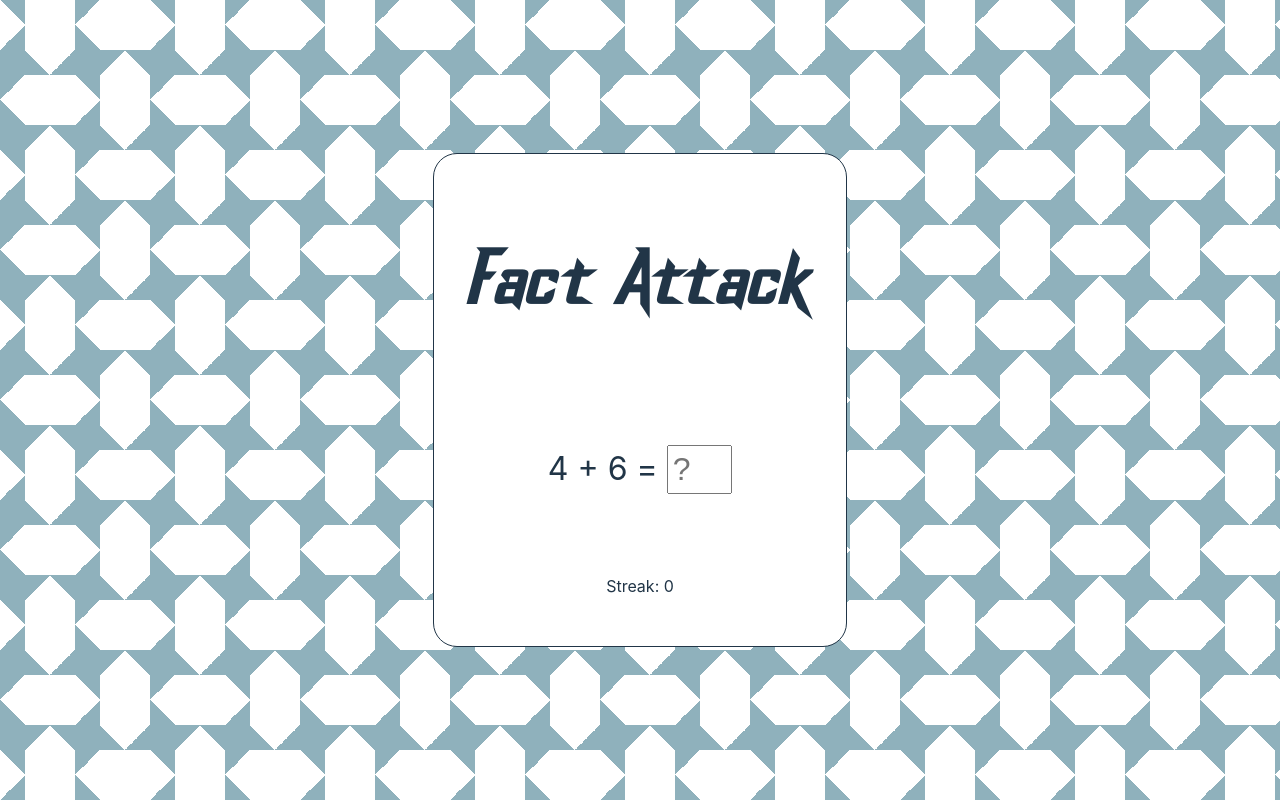
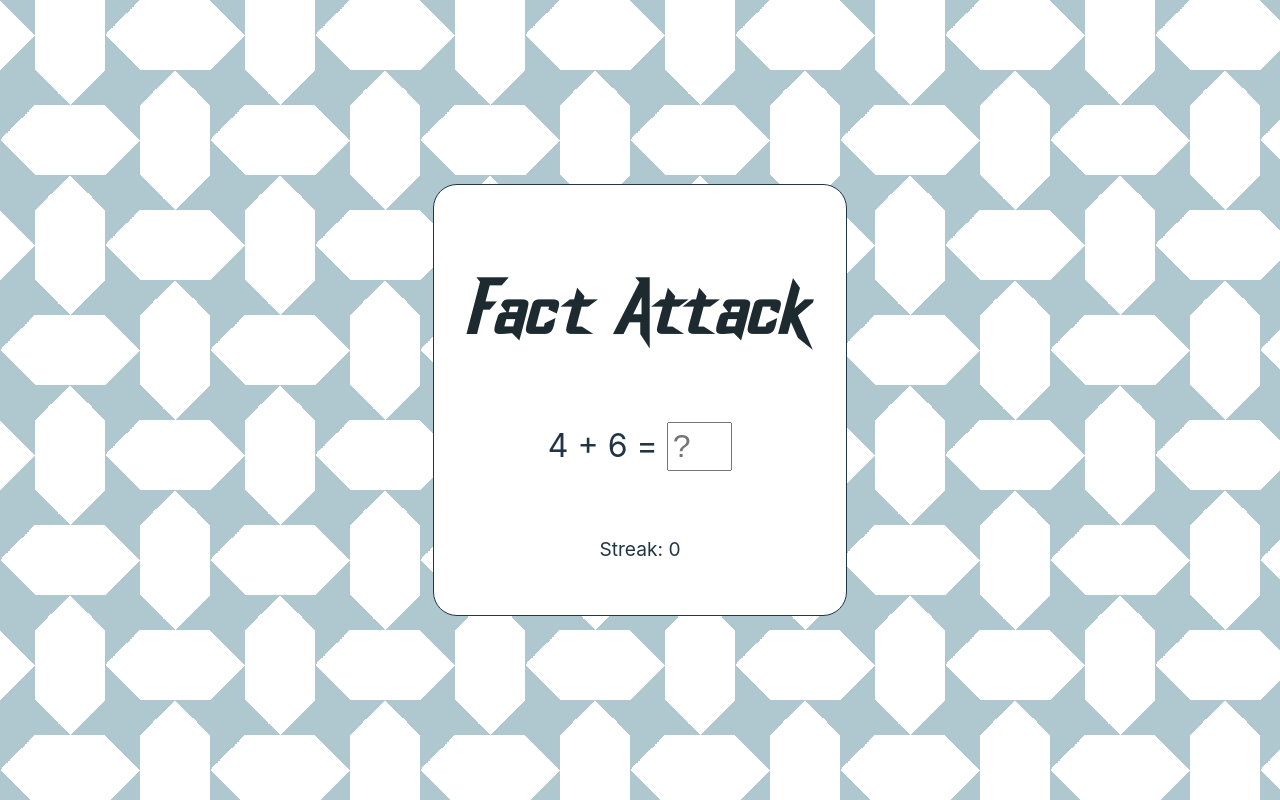
Before and after one commit to rama/math, a React (Vite) app: page / in a window 1280 px wide. Built offline with nearby package versions, Linux system fonts and the light colour scheme.

Commit message:
adjust background size, adjust colors, font sizes and spacing

```diff
--- a/src/App.css
+++ b/src/App.css
@@ -8,9 +8,9 @@
         url("fonts/DashHorizon.ttf") format("truetype");
 }
 body {
-    --s: 25px; /* control the size*/
+    --s: 35px;
     --c1: #ffffff;
-    --c2: #8fb1bc;
+    --c2: hsl(195 25% 75% / 1);
 
     --c: var(--c1) 25%, #0000 0;
 
@@ -39,14 +39,16 @@ body {
     background-color: white;
     border: 1px solid;
     border-radius: 24px;
+    font-size: 1.2rem;
 }
 h1 {
     font-style: italic;
     font-size: 5rem;
     font-family: "Dash Horizon", sans-serif;
+    color: hsl(195 25% 15% / 1);
 }
 .card {
-    padding: 2em;
+    margin: 2em;
     font-size: 2rem;
 }
 input {
```
